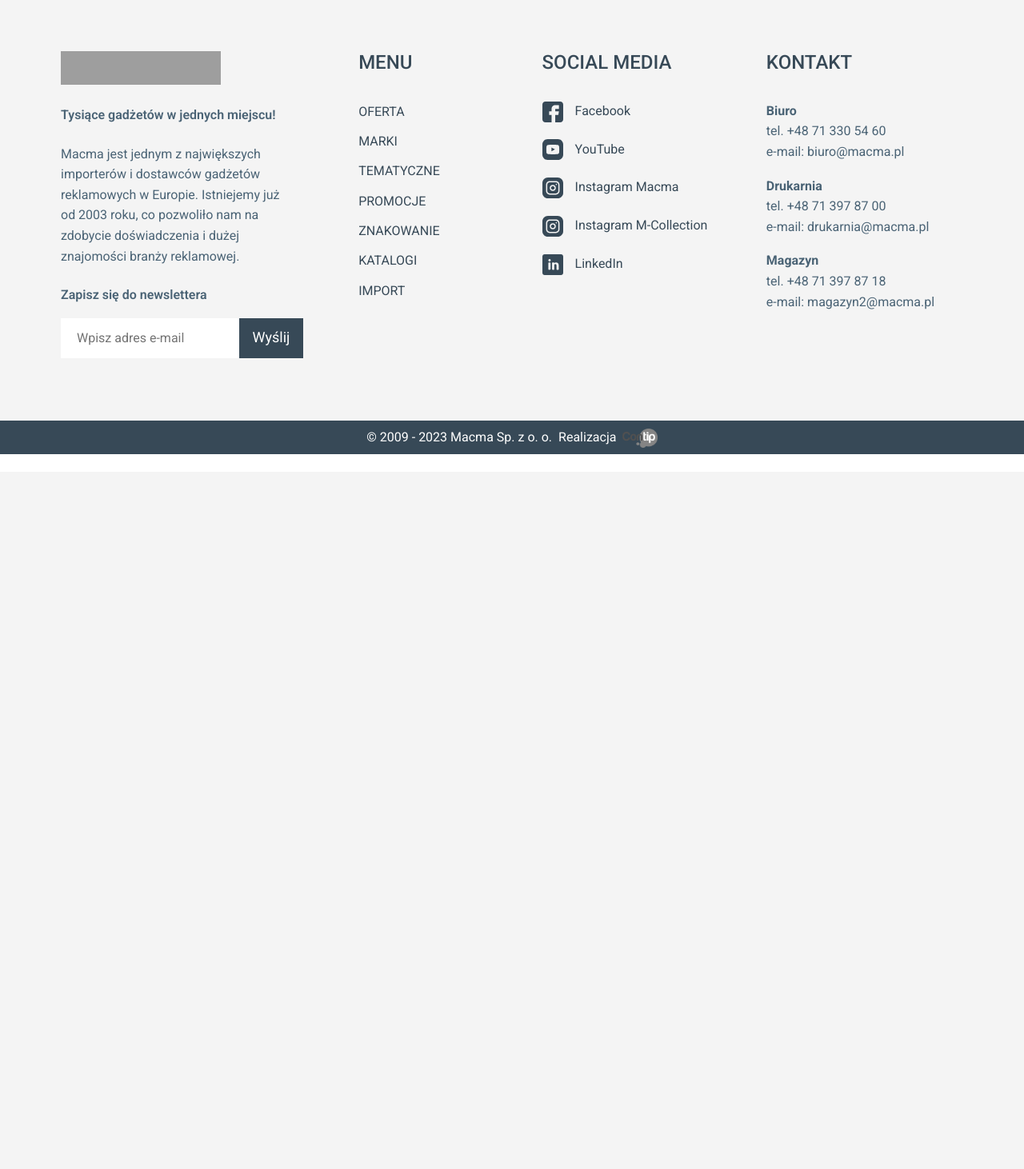
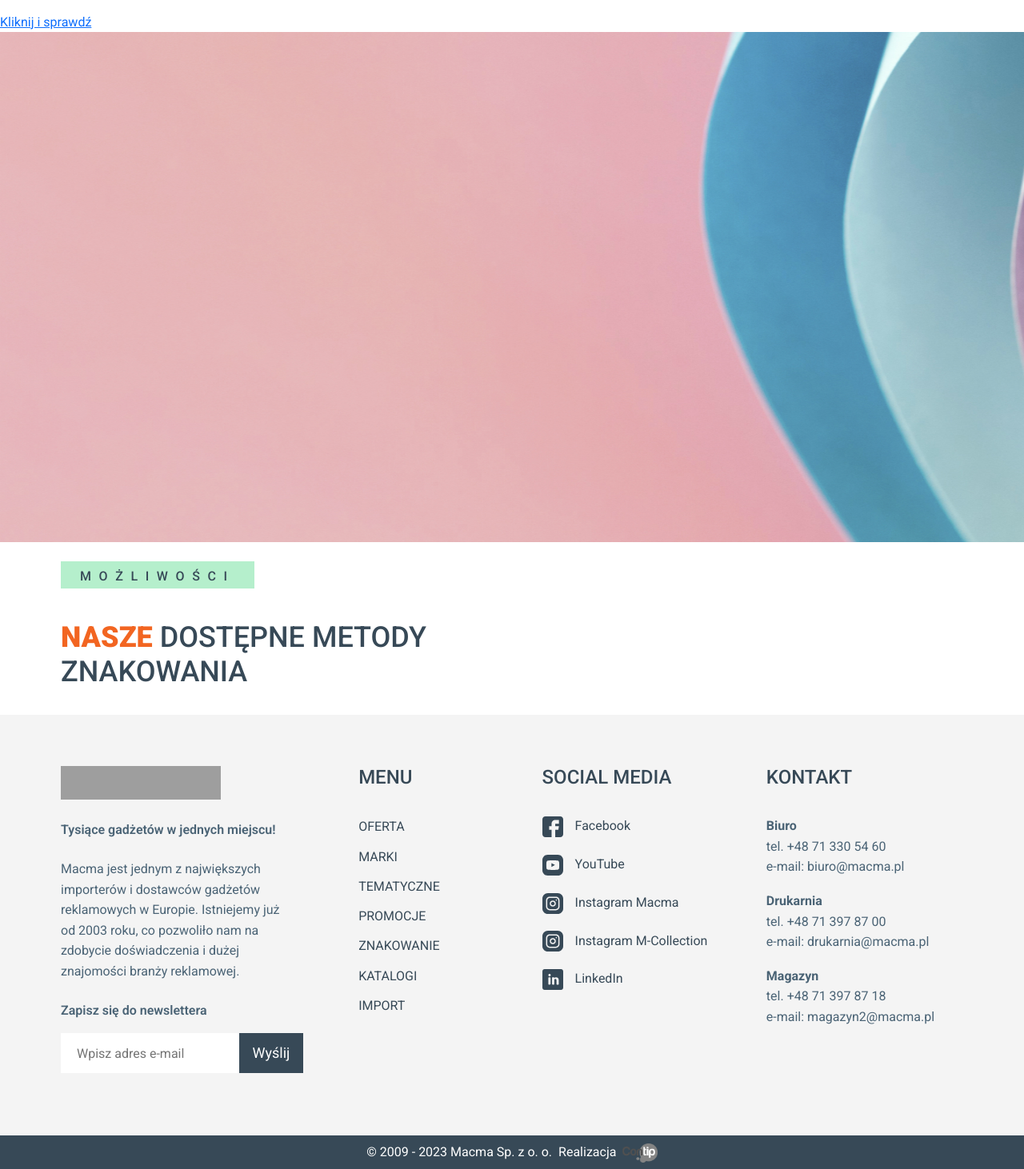
Before and after one commit to goldipl/Macma, a PHP site: page /branding.php in a window 1280 px wide. Shown: the part 210-1672 px from the top of the page at 80% size. Before the commit the page ends 778 px from the top, so only its background shows below. Run offline with PHP 8.4, Linux system fonts and the light colour scheme; style sheets or scripts are compiled from the project's sources; grey boxes are pictures that could not be loaded.

Commit message:
add branding page & components, styles

```diff
--- a/branding.php
+++ b/branding.php
@@ -17,7 +17,9 @@
             <?php include "./components/common/nav.php"; ?>
         </header>
         <main id="main-wrapper">
-
+            <?php include "./components/branding_page/hero.php"; ?>
+            <?php include "./components/branding_page/title.php"; ?>
+            <?php include "./components/branding_page/branding_articles.php"; ?>
         </main>
         <footer>
             <?php include "./components/common/footer.php"; ?>
--- /dev/null
+++ b/components/branding_page/branding_articles.php
@@ -0,0 +1,3 @@
+<section id="branding_articles">
+
+</section>
--- /dev/null
+++ b/components/branding_page/hero.php
@@ -0,0 +1,12 @@
+<section id="hero" class="hero">
+    <div class="hero_content">
+        <h1 class="hero_content--title"></h1>
+        <p class="hero_content--text"></p>
+        <div class="hero_content--btn">
+            <a href="#">Kliknij i sprawdź</a>
+        </div>
+    </div>
+    <div class="hero_image">
+        <img src="./assets/img/branding_page/hero_img.jpg" alt="hero img" width="1928" height="638">
+    </div>
+</section>
--- /dev/null
+++ b/components/branding_page/title.php
@@ -0,0 +1,18 @@
+<section id="branding_title">
+    <div class="container d-flex flex-row align-items-center justify-content-between">
+        <div class="d-flex flex-column py-4 mp-titles">
+            <div class="d-flex flex-row">
+                <a href="#" class="promo-box d-flex justify-content-center new">
+                    <p>Możliwości</p>
+                </a>
+            </div>
+            <div class="d-flex flex-row mp-title">
+                <h1 class="p-0">
+                    <span>Nasze</span> Dostępne metody znakowania
+                </h1>
+            </div>
+        </div>
+        <div class="d-flex flex-row mp-bell-btn-box">
+        </div>
+    </div>
+</section>
--- /dev/null
+++ b/scss/branding_page/_hero.scss
@@ -0,0 +1,3 @@
+#hero {
+
+}
--- a/scss/main.scss
+++ b/scss/main.scss
@@ -18,3 +18,5 @@
 @import './main_page/blog';
 @import './main_page/about_us';
 @import './main_page/our_brands';
+@import './branding_page/hero';
+@import './branding_page/branding_articles';
```
Also changed, not shown: scss/branding_page/_branding_articles.scss (added).
